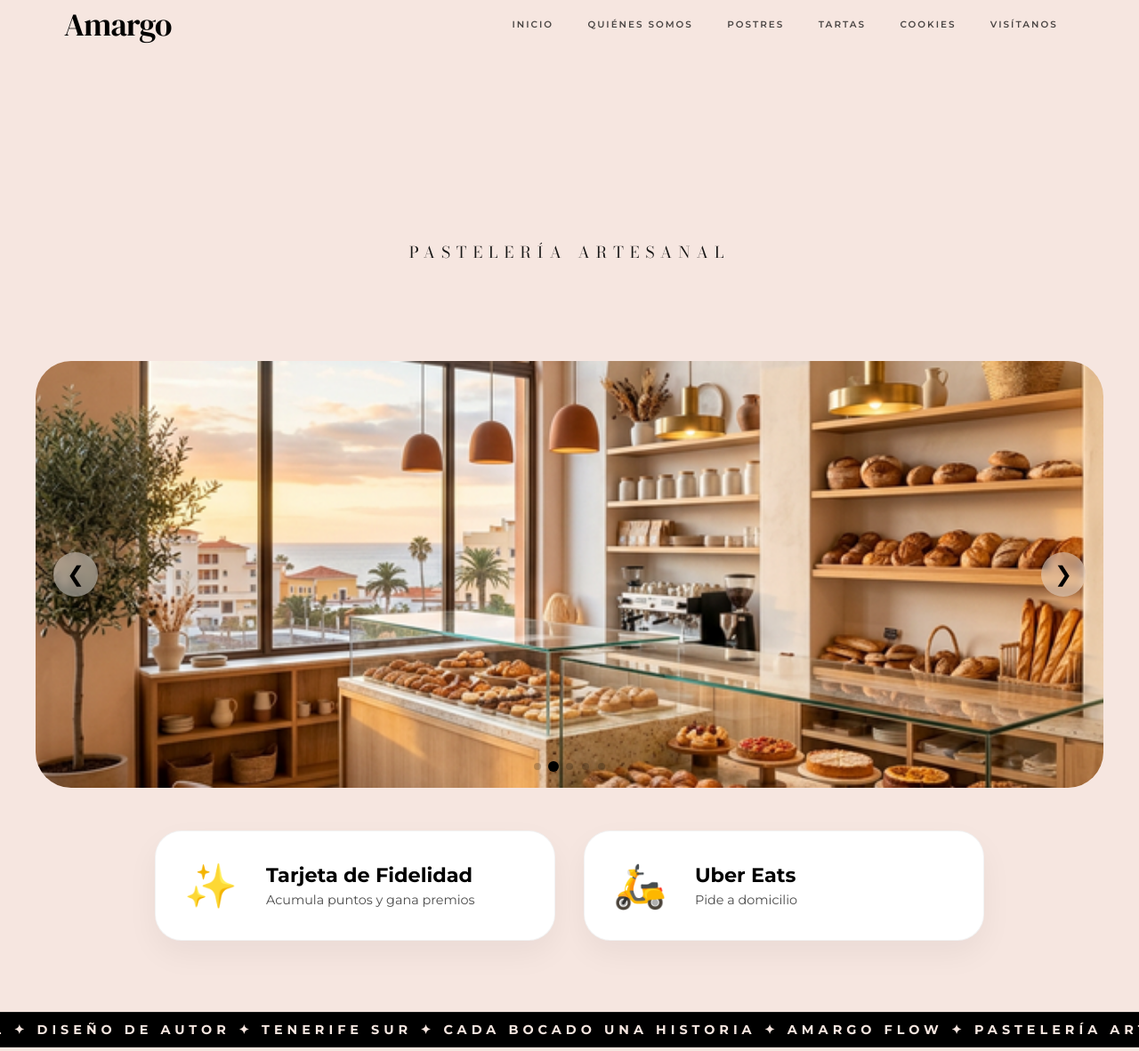
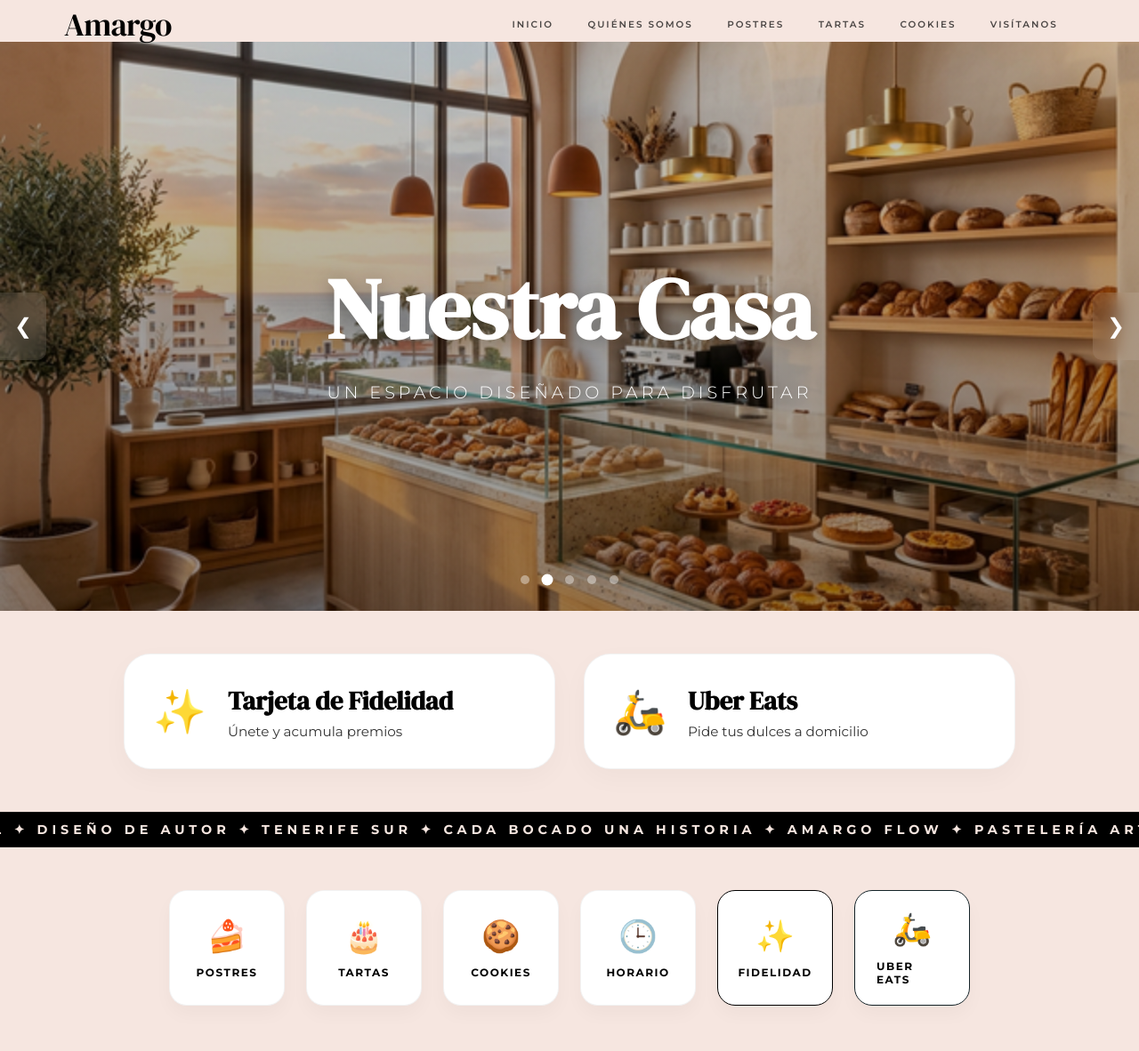
Before and after one commit to MagicFrog1/Amargo-Pasteleria-WEB, a website built with Vite: page index.html in a window 1280 px wide. Shown: the part 13-1195 px from the top of the page at 89% size. Built offline with nearby package versions, Linux system fonts and the light colour scheme.

Commit message:
feat: replace hero with 5-slide carousel and prominent action banners

```diff
--- a/index.html
+++ b/index.html
@@ -34,79 +34,120 @@
             </div>
         </div>
     </nav>
-    <header id="inicio" class="hero-brand">
-        <div class="container">
-            <div class="logo-hero animate-on-scroll">
-                <h1 class="reveal-text">Amargo</h1>
-                <span class="tagline reveal-text delay-1">Pastelería Artesanal</span>
-                <p class="hero-desc reveal-text delay-2">Sabor que enamora con flow</p>
+
+    <header id="inicio" class="hero-carousel">
+        <div class="carousel-container">
+            <!-- Slide 1: Featured Products -->
+            <div class="slide active">
+                <img src="assets/lotus-new.jpg" alt="Productos Amargo">
+                <div class="slide-content">
+                    <h1>Sabor con Flow</h1>
+                    <p>Pastelería artesanal en Tenerife</p>
+                </div>
+            </div>
+            <!-- Slide 2: Local Vibe -->
+            <div class="slide">
+                <img src="assets/shop-vibe.png" alt="Nuestro Local">
+                <div class="slide-content">
+                    <h1>Nuestra Casa</h1>
+                    <p>Un espacio diseñado para disfrutar</p>
+                </div>
+            </div>
+            <!-- Slide 3: Happy Hippo -->
+            <div class="slide">
+                <img src="assets/happy-hippo.jpg" alt="Colección Kinder">
+                <div class="slide-content">
+                    <h1>Colección Kinder</h1>
+                    <p>Felicidad en cada bocado</p>
+                </div>
+            </div>
+            <!-- Slide 4: Cookies -->
+            <div class="slide">
+                <img src="assets/cookies-stack.jpg" alt="Cookies Artesanales">
+                <div class="slide-content">
+                    <h1>Cookies de Autor</h1>
+                    <p>Recién horneadas con amor</p>
+                </div>
+            </div>
+            <!-- Slide 5: Horarios -->
+            <div class="slide">
+                <img src="assets/schedule-bg.png" alt="Horarios">
+                <div class="slide-content">
+                    <h1>Visítanos</h1>
+                    <p>Consulta nuestro horario de apertura</p>
+                </div>
+            </div>
+
+            <button class="carousel-nav prev" aria-label="Anterior">&#10094;</button>
+            <button class="carousel-nav next" aria-label="Siguiente">&#10095;</button>
+
+            <div class="carousel-dots">
+                <span class="dot active"></span>
+                <span class="dot"></span>
+                <span class="dot"></span>
+                <span class="dot"></span>
+                <span class="dot"></span>
             </div>
         </div>
     </header>
 
-    <section class="hero-carousel-section">
-        <div class="carousel-container">
-            <div class="carousel-wrapper">
-                <div class="slide active">
-                    <img src="assets/lotus-new.jpg" alt="Lotus Cheesecake">
-                </div>
-                <div class="slide">
-                    <img src="assets/shop-vibe.png" alt="Amargo Pastelería">
-                </div>
-                <div class="slide">
-                    <img src="assets/happy-hippo.jpg" alt="Colección Happy Hippo">
-                </div>
-                <div class="slide">
-                    <img src="assets/cookies-stack.jpg" alt="Cookies Artesanales">
-                </div>
-                <div class="slide">
-                    <img src="assets/schedule-bg.png" alt="Horario Amargo">
-                </div>
-            </div>
-
-            <button class="carousel-arrow prev" aria-label="Anterior">&#10094;</button>
-            <button class="carousel-arrow next" aria-label="Siguiente">&#10095;</button>
-
-            <div class="carousel-indicators">
-                <span class="indicator active"></span>
-                <span class="indicator"></span>
-                <span class="indicator"></span>
-                <span class="indicator"></span>
-                <span class="indicator"></span>
-            </div>
-        </div>
-    </section>
-
-    <section class="main-actions">
+    <div class="hero-action-banners">
         <div class="container">
-            <div class="action-grid animate-on-scroll">
-                <a href="https://signup.comeback.es/eba79c0d/86e3dbdc-4e39-4804-93c1-ea08669fde09/createCustomer?utm_source=ig&utm_medium=social&utm_content=link_in_bio&fbclid=PAZXh0bgNhZW0CMTEAc3J0YwZhcHBfaWQMMjU2MjgxMDQwNTU4AAGnqPUaHESk97N_SccOyjEyk6MaaD_NZOR4cgIHcRXCsKaVZg3VlXFY-ytShn0_aem_d23dOoO1BN3amO8nbQUObA" target="_blank" class="main-btn fidelity">
-                    <div class="btn-inner">
-                        <span class="btn-icon">✨</span>
-                        <div class="btn-info">
-                            <span class="btn-title">Tarjeta de Fidelidad</span>
-                            <span class="btn-desc">Acumula puntos y gana premios</span>
-                        </div>
+            <div class="banners-grid">
+                <a href="https://signup.comeback.es/eba79c0d/86e3dbdc-4e39-4804-93c1-ea08669fde09/createCustomer?utm_source=ig&utm_medium=social&utm_content=link_in_bio&fbclid=PAZXh0bgNhZW0CMTEAc3J0YwZhcHBfaWQMMjU2MjgxMDQwNTU4AAGnqPUaHESk97N_SccOyjEyk6MaaD_NZOR4cgIHcRXCsKaVZg3VlXFY-ytShn0_aem_d23dOoO1BN3amO8nbQUObA" class="banner-link banner-fidelity" target="_blank">
+                    <span class="banner-icon">✨</span>
+                    <div class="banner-text">
+                        <h3>Tarjeta de Fidelidad</h3>
+                        <p>Únete y acumula premios</p>
                     </div>
                 </a>
-                <a href="https://www.ubereats.com/es/store/amargo-pasteleria-artesanal/pu1mv7tVRCO7LjJxdFHmsA?srsltid=AfmBOorrGtc30ixRAMzOmyw2jugiNMvczenB0BKQlwqBlxpetL8f5W1K" target="_blank" class="main-btn delivery">
-                    <div class="btn-inner">
-                        <span class="btn-icon">🛵</span>
-                        <div class="btn-info">
-                            <span class="btn-title">Uber Eats</span>
-                            <span class="btn-desc">Pide a domicilio</span>
-                        </div>
+                <a href="https://www.ubereats.com/es/store/amargo-pasteleria-artesanal/pu1mv7tVRCO7LjJxdFHmsA?srsltid=AfmBOorrGtc30ixRAMzOmyw2jugiNMvczenB0BKQlwqBlxpetL8f5W1K" class="banner-link banner-uber" target="_blank">
+                    <span class="banner-icon">🛵</span>
+                    <div class="banner-text">
+                        <h3>Uber Eats</h3>
+                        <p>Pide tus dulces a domicilio</p>
                     </div>
                 </a>
             </div>
         </div>
-    </section>
+    </div>
 
     <div class="marquee-container">
         <div class="marquee-content">
             ✦ PASTELERÍA ARTESANAL ✦ DISEÑO DE AUTOR ✦ TENERIFE SUR ✦ CADA BOCADO UNA HISTORIA ✦ AMARGO FLOW ✦ PASTELERÍA ARTESANAL ✦ DISEÑO DE AUTOR ✦ TENERIFE SUR ✦ CADA BOCADO UNA HISTORIA ✦ AMARGO FLOW ✦
         </div>
     </div>
+
+    <section class="quick-nav">
+        <div class="container">
+            <div class="quick-nav-grid animate-on-scroll">
+                <a href="#postres" class="nav-item">
+                    <span class="nav-icon">🍰</span>
+                    <span class="nav-label">Postres</span>
+                </a>
+                <a href="#tartas" class="nav-item">
+                    <span class="nav-icon">🎂</span>
+                    <span class="nav-label">Tartas</span>
+                </a>
+                <a href="#cookies" class="nav-item">
+                    <span class="nav-icon">🍪</span>
+                    <span class="nav-label">Cookies</span>
+                </a>
+                <a href="#contacto" class="nav-item">
+                    <span class="nav-icon">🕒</span>
+                    <span class="nav-label">Horario</span>
+                </a>
+                <a href="https://signup.comeback.es/eba79c0d/86e3dbdc-4e39-4804-93c1-ea08669fde09/createCustomer?utm_source=ig&utm_medium=social&utm_content=link_in_bio&fbclid=PAZXh0bgNhZW0CMTEAc3J0YwZhcHBfaWQMMjU2MjgxMDQwNTU4AAGnqPUaHESk97N_SccOyjEyk6MaaD_NZOR4cgIHcRXCsKaVZg3VlXFY-ytShn0_aem_d23dOoO1BN3amO8nbQUObA" class="nav-item fidelity-btn" target="_blank">
+                    <span class="nav-icon">✨</span>
+                    <span class="nav-label">Fidelidad</span>
+                </a>
+                <a href="https://www.ubereats.com/es/store/amargo-pasteleria-artesanal/pu1mv7tVRCO7LjJxdFHmsA?srsltid=AfmBOorrGtc30ixRAMzOmyw2jugiNMvczenB0BKQlwqBlxpetL8f5W1K" class="nav-item delivery-btn" target="_blank">
+                    <span class="nav-icon">🛵</span>
+                    <span class="nav-label">Uber Eats</span>
+                </a>
+            </div>
+        </div>
+    </section>
 
     <section id="quienes-somos" class="identity">
         <div class="container">
--- a/script.js
+++ b/script.js
@@ -91,59 +91,6 @@ document.querySelectorAll('a[href^="#"]').forEach(anchor => {
         }
     });
 });
-
-// Carousel Logic
-const slides = document.querySelectorAll('.slide');
-const indicators = document.querySelectorAll('.indicator');
-const prevBtn = document.querySelector('.carousel-arrow.prev');
-const nextBtn = document.querySelector('.carousel-arrow.next');
-let currentSlide = 0;
-let carouselInterval;
-
-const showSlide = (n) => {
-    slides.forEach(slide => slide.classList.remove('active'));
-    indicators.forEach(ind => ind.classList.remove('active'));
-
-    currentSlide = (n + slides.length) % slides.length;
-    slides[currentSlide].classList.add('active');
-    indicators[currentSlide].classList.add('active');
-};
-
-const nextSlide = () => showSlide(currentSlide + 1);
-const prevSlide = () => showSlide(currentSlide - 1);
-
-const startCarousel = () => {
-    carouselInterval = setInterval(nextSlide, 5000);
-};
-
-const resetCarousel = () => {
-    clearInterval(carouselInterval);
-    startCarousel();
-};
-
-if (nextBtn && prevBtn) {
-    nextBtn.addEventListener('click', () => {
-        nextSlide();
-        resetCarousel();
-    });
-
-    prevBtn.addEventListener('click', () => {
-        prevSlide();
-        resetCarousel();
-    });
-}
-
-indicators.forEach((ind, index) => {
-    ind.addEventListener('click', () => {
-        showSlide(index);
-        resetCarousel();
-    });
-});
-
-// Start carousel
-if (slides.length > 0) {
-    startCarousel();
-}
 
 // Product Details Data
 const productDetails = {
@@ -249,6 +196,67 @@ if (closeModal) {
     });
 }
 
+// Carousel Functionality
+const slides = document.querySelectorAll('.slide');
+const dots = document.querySelectorAll('.dot');
+const prevBtn = document.querySelector('.carousel-nav.prev');
+const nextBtn = document.querySelector('.carousel-nav.next');
+let currentSlide = 0;
+let slideInterval;
+
+function showSlide(index) {
+    slides.forEach(slide => slide.classList.remove('active'));
+    dots.forEach(dot => dot.classList.remove('active'));
+
+    currentSlide = (index + slides.length) % slides.length;
+    slides[currentSlide].classList.add('active');
+    dots[currentSlide].classList.add('active');
+}
+
+function nextSlide() {
+    showSlide(currentSlide + 1);
+}
+
+function prevSlide() {
+    showSlide(currentSlide - 1);
+}
+
+function startAutoPlay() {
+    slideInterval = setInterval(nextSlide, 4000); // 4 seconds
+}
+
+function stopAutoPlay() {
+    clearInterval(slideInterval);
+}
+
+if (slides.length > 0) {
+    nextBtn.addEventListener('click', () => {
+        nextSlide();
+        stopAutoPlay();
+        startAutoPlay();
+    });
+
+    prevBtn.addEventListener('click', () => {
+        prevSlide();
+        stopAutoPlay();
+        startAutoPlay();
+    });
+
+    dots.forEach((dot, index) => {
+        dot.addEventListener('click', () => {
+            showSlide(index);
+            stopAutoPlay();
+            startAutoPlay();
+        });
+    });
+
+    const carouselContainer = document.querySelector('.carousel-container');
+    carouselContainer.addEventListener('mouseenter', stopAutoPlay);
+    carouselContainer.addEventListener('mouseleave', startAutoPlay);
+
+    startAutoPlay();
+}
+
 // Close on outside click
 window.addEventListener('click', (e) => {
     if (e.target === modal) {
--- a/style.css
+++ b/style.css
@@ -121,205 +121,95 @@ body {
     100% { transform: translateX(-50%); }
 }
 
-/* Hero Brand Area */
-.hero-brand {
-    padding: 8rem 0 4rem;
-    text-align: center;
+/* Quick Nav Section */
+.quick-nav {
+    padding: 3rem 0;
     background: var(--bg-light);
 }
 
-.logo-hero h1 {
-    font-size: clamp(4rem, 15vw, 8rem);
-    line-height: 0.85;
-    margin-bottom: 1rem;
-    font-weight: 400;
-    letter-spacing: -0.03em;
-    color: var(--secondary);
-    font-family: 'DM Serif Display', serif;
+.quick-nav-grid {
+    display: flex;
+    justify-content: center;
+    gap: 1.5rem;
+    flex-wrap: wrap;
+    opacity: 0;
+    transform: translateY(20px);
+    transition: all 0.8s var(--transition);
 }
 
-.tagline {
-    display: block;
-    font-size: clamp(0.7rem, 2vw, 1.1rem);
-    text-transform: uppercase;
-    letter-spacing: 0.4em;
-    font-weight: 400;
-    color: var(--secondary);
-    opacity: 0.9;
-    margin-bottom: 1.5rem;
-    font-family: 'Bodoni Moda', serif;
+.quick-nav-grid.active {
+    opacity: 1;
+    transform: translateY(0);
 }
 
-.hero-desc {
-    font-size: 1.1rem;
-    letter-spacing: 1.5px;
-    color: var(--secondary);
-    opacity: 0.8;
-}
-
-/* Hero Carousel */
-.hero-carousel-section {
-    height: 60vh;
-    position: relative;
-    overflow: hidden;
-    background: var(--bg-light);
-    margin: 0 auto;
-    max-width: 1200px;
-}
-
-.carousel-container {
-    height: 100%;
-    width: 100%;
-    position: relative;
-    border-radius: 40px;
-    overflow: hidden;
-}
-
-.carousel-wrapper {
-    height: 100%;
-    width: 100%;
-}
-
-.slide {
-    position: absolute;
-    top: 0;
-    left: 0;
-    width: 100%;
-    height: 100%;
-    opacity: 0;
-    transition: opacity 1s ease-in-out;
+.nav-item {
     display: flex;
+    flex-direction: column;
     align-items: center;
     justify-content: center;
-}
-
-.slide.active {
-    opacity: 1;
-}
-
-.slide img {
-    width: 100%;
-    height: 100%;
-    object-fit: cover;
-}
-
-/* Carousel Nav */
-.carousel-arrow {
-    position: absolute;
-    top: 50%;
-    transform: translateY(-50%);
-    background: rgba(255, 255, 255, 0.4);
-    border: none;
-    color: var(--secondary);
-    font-size: 1.5rem;
-    width: 50px;
-    height: 50px;
-    border-radius: 50%;
-    cursor: pointer;
-    z-index: 100;
-    transition: all 0.3s;
-    backdrop-filter: blur(5px);
-    display: flex;
-    align-items: center;
-    justify-content: center;
-}
-
-.carousel-arrow:hover {
-    background: white;
-    box-shadow: 0 10px 20px rgba(0,0,0,0.1);
-}
-
-.prev { left: 20px; }
-.next { right: 20px; }
-
-.carousel-indicators {
-    position: absolute;
-    bottom: 20px;
-    left: 50%;
-    transform: translateX(-50%);
-    display: flex;
-    gap: 10px;
-    z-index: 100;
-}
-
-.indicator {
-    width: 8px;
-    height: 8px;
-    border-radius: 50%;
-    background: rgba(0, 0, 0, 0.2);
-    cursor: pointer;
-    transition: all 0.3s;
-}
-
-.indicator.active {
-    background: var(--secondary);
-    transform: scale(1.5);
-}
-
-/* Main Action Buttons */
-.main-actions {
-    padding: 3rem 0 5rem;
-    background: var(--bg-light);
-}
-
-.action-grid {
-    display: flex;
-    justify-content: center;
-    gap: 2rem;
-    flex-wrap: wrap;
-}
-
-.main-btn {
     text-decoration: none;
     color: var(--secondary);
     background: white;
-    padding: 2rem;
-    border-radius: 30px;
-    flex: 1;
-    max-width: 450px;
-    min-width: 300px;
-    box-shadow: 0 15px 35px rgba(0,0,0,0.05);
-    transition: all 0.5s var(--transition);
+    padding: 1.5rem;
+    border-radius: 20px;
+    width: 130px;
+    height: 130px;
+    transition: all 0.4s var(--transition);
+    box-shadow: 0 10px 20px rgba(0,0,0,0.03);
     border: 1px solid rgba(0,0,0,0.05);
 }
 
-.main-btn:hover {
-    transform: translateY(-10px);
-    box-shadow: 0 25px 50px rgba(0,0,0,0.1);
+.nav-item:hover {
+    transform: translateY(-8px);
+    box-shadow: 0 15px 30px rgba(0,0,0,0.08);
     background: var(--secondary);
     color: white;
     border-color: var(--secondary);
 }
 
-.btn-inner {
-    display: flex;
-    align-items: center;
-    gap: 2rem;
+.nav-icon {
+    font-size: 2.2rem;
+    margin-bottom: 0.8rem;
 }
 
-.btn-icon {
-    font-size: 3rem;
+.nav-label {
+    font-size: 0.75rem;
+    font-weight: 700;
+    text-transform: uppercase;
+    letter-spacing: 1.5px;
 }
 
-.btn-info {
-    display: flex;
-    flex-direction: column;
+.fidelity-btn {
+    background: #fff;
+    border: 1px solid var(--secondary);
 }
 
-.btn-title {
-    font-size: 1.4rem;
-    font-weight: 700;
-    font-family: 'Montserrat', sans-serif;
-    margin-bottom: 0.3rem;
+.delivery-btn {
+    background: #fff;
+    border: 1px solid #142328; /* Uber Eats vibe */
 }
 
-.btn-desc {
-    font-size: 0.9rem;
-    opacity: 0.7;
+.nav-item:hover .nav-icon {
+    animation: bounce 0.5s ease-in-out;
 }
 
-.main-btn:hover .btn-desc {
-    opacity: 0.9;
+@keyframes bounce {
+    0%, 100% { transform: scale(1); }
+    50% { transform: scale(1.2); }
+}
+
+@media (max-width: 768px) {
+    .quick-nav-grid {
+        gap: 1rem;
+    }
+    .nav-item {
+        width: calc(50% - 1rem);
+        height: 110px;
+        padding: 1rem;
+    }
+    .nav-icon {
+        font-size: 1.8rem;
+    }
 }
 
 .nav-links {
@@ -388,50 +278,193 @@ body {
 }
 
 /* Hero Section - Solid Pastel */
-.hero {
-    height: 70vh;
+/* Hero Carousel */
+.hero-carousel {
+    height: 80vh;
+    position: relative;
+    overflow: hidden;
+    margin-top: 60px;
+}
+
+.carousel-container {
+    width: 100%;
+    height: 100%;
+    position: relative;
+}
+
+.slide {
+    position: absolute;
+    top: 0;
+    left: 0;
+    width: 100%;
+    height: 100%;
+    opacity: 0;
+    transition: opacity 1s ease-in-out;
     display: flex;
     align-items: center;
     justify-content: center;
     text-align: center;
-    background: var(--primary);
-    position: relative;
-    padding-top: 60px;
-    overflow: hidden;
 }
 
-.hero-overlay {
-    display: none;
+.slide.active {
+    opacity: 1;
 }
 
-.logo-hero h1 {
-    font-size: clamp(4rem, 15vw, 8rem);
-    line-height: 0.85;
-    margin-bottom: 1rem;
-    font-weight: 400;
-    letter-spacing: -0.03em;
-    color: var(--secondary);
-    font-family: 'DM Serif Display', serif;
+.slide img {
+    position: absolute;
+    top: 0;
+    left: 0;
+    width: 100%;
+    height: 100%;
+    object-fit: cover;
+    z-index: -1;
 }
 
-.logo-hero .tagline {
-    display: block;
-    font-size: clamp(0.7rem, 2vw, 1.1rem);
-    text-transform: uppercase;
-    letter-spacing: 0.4em; /* Very wide as in the logo image */
-    font-weight: 400;
-    color: var(--secondary);
-    opacity: 0.9;
-    margin-bottom: 1.5rem;
-    font-family: 'Bodoni Moda', serif; /* Using a clean serif for the tagline */
+.slide::after {
+    content: '';
+    position: absolute;
+    top: 0;
+    left: 0;
+    width: 100%;
+    height: 100%;
+    background: linear-gradient(to bottom, rgba(0,0,0,0.2), rgba(0,0,0,0.4));
 }
 
-.hero-desc {
-    font-size: 1rem;
-    letter-spacing: 1.5px;
+.slide-content {
+    position: relative;
+    z-index: 10;
+    color: white;
+    padding: 2rem;
+}
+
+.slide-content h1 {
+    font-size: clamp(3rem, 10vw, 6rem);
+    font-family: 'DM Serif Display', serif;
+    margin-bottom: 1rem;
+    text-shadow: 0 4px 20px rgba(0,0,0,0.3);
+}
+
+.slide-content p {
+    font-size: 1.2rem;
+    letter-spacing: 4px;
+    text-transform: uppercase;
+    font-weight: 300;
+}
+
+/* Carousel Navigation */
+.carousel-nav {
+    position: absolute;
+    top: 50%;
+    transform: translateY(-50%);
+    background: rgba(255,255,255,0.1);
+    color: white;
+    border: none;
+    padding: 1.5rem 1rem;
+    cursor: pointer;
+    z-index: 20;
+    backdrop-filter: blur(10px);
+    transition: all 0.3s;
+    font-size: 1.5rem;
+}
+
+.carousel-nav:hover {
+    background: white;
     color: var(--secondary);
-    margin-bottom: 2rem;
-    opacity: 0.8;
+}
+
+.carousel-nav.prev { left: 0; border-radius: 0 10px 10px 0; }
+.carousel-nav.next { right: 0; border-radius: 10px 0 0 10px; }
+
+.carousel-dots {
+    position: absolute;
+    bottom: 30px;
+    left: 50%;
+    transform: translateX(-50%);
+    display: flex;
+    gap: 15px;
+    z-index: 20;
+}
+
+.dot {
+    width: 10px;
+    height: 10px;
+    border-radius: 50%;
+    background: rgba(255,255,255,0.4);
+    cursor: pointer;
+    transition: all 0.3s;
+}
+
+.dot.active {
+    background: white;
+    transform: scale(1.3);
+}
+
+/* Action Banners */
+.hero-action-banners {
+    padding: 3rem 0;
+    background: var(--bg-light);
+}
+
+.banners-grid {
+    display: grid;
+    grid-template-columns: 1fr 1fr;
+    gap: 2rem;
+}
+
+.banner-link {
+    display: flex;
+    align-items: center;
+    gap: 1.5rem;
+    background: white;
+    padding: 2rem;
+    border-radius: 30px;
+    text-decoration: none;
+    color: var(--secondary);
+    transition: all 0.4s var(--transition);
+    box-shadow: 0 10px 30px rgba(0,0,0,0.03);
+    border: 1px solid rgba(0,0,0,0.05);
+}
+
+.banner-link:hover {
+    transform: translateY(-10px);
+    box-shadow: 0 20px 50px rgba(0,0,0,0.08);
+}
+
+.banner-icon {
+    font-size: 3rem;
+}
+
+.banner-text h3 {
+    font-family: 'DM Serif Display', serif;
+    font-size: 1.8rem;
+    margin-bottom: 0.3rem;
+}
+
+.banner-text p {
+    color: var(--text-muted);
+    font-size: 0.95rem;
+}
+
+.banner-fidelity:hover {
+    border-color: var(--primary);
+    background: linear-gradient(135deg, white 0%, var(--primary) 100%);
+}
+
+.banner-uber:hover {
+    border-color: #142328;
+    color: #142328;
+}
+
+@media (max-width: 768px) {
+    .hero-carousel { height: 60vh; }
+    .banners-grid { grid-template-columns: 1fr; gap: 1rem; }
+    .banner-link { padding: 1.5rem; }
+    .banner-icon { font-size: 2.2rem; }
+    .banner-text h3 { font-size: 1.5rem; }
+}
+
+.hero {
+    display: none;
 }
 
 /* Identity Section */
```
